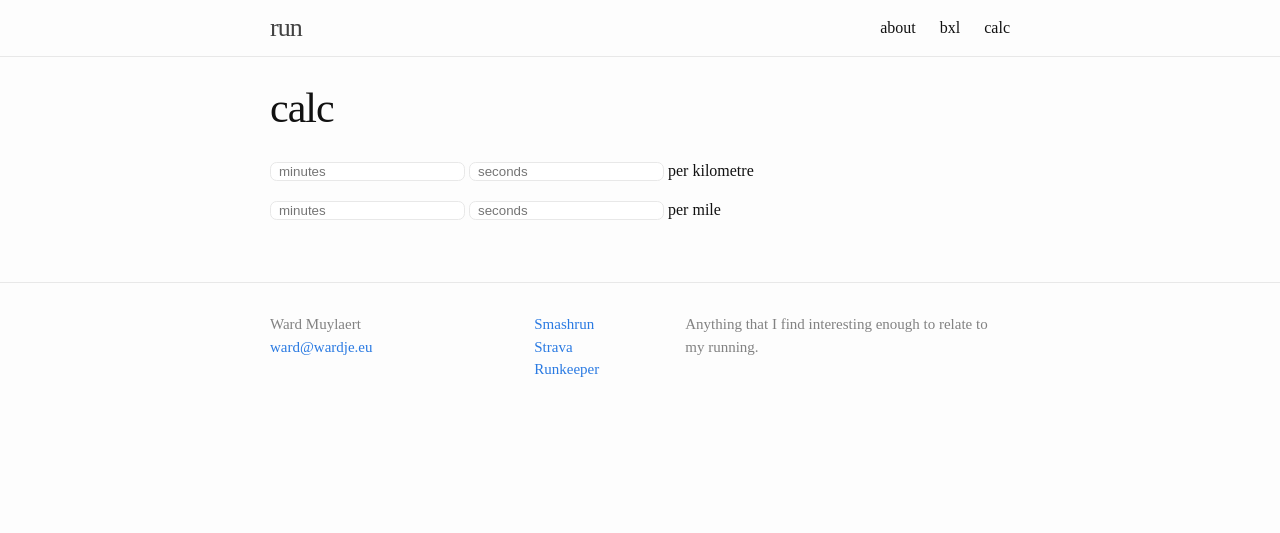
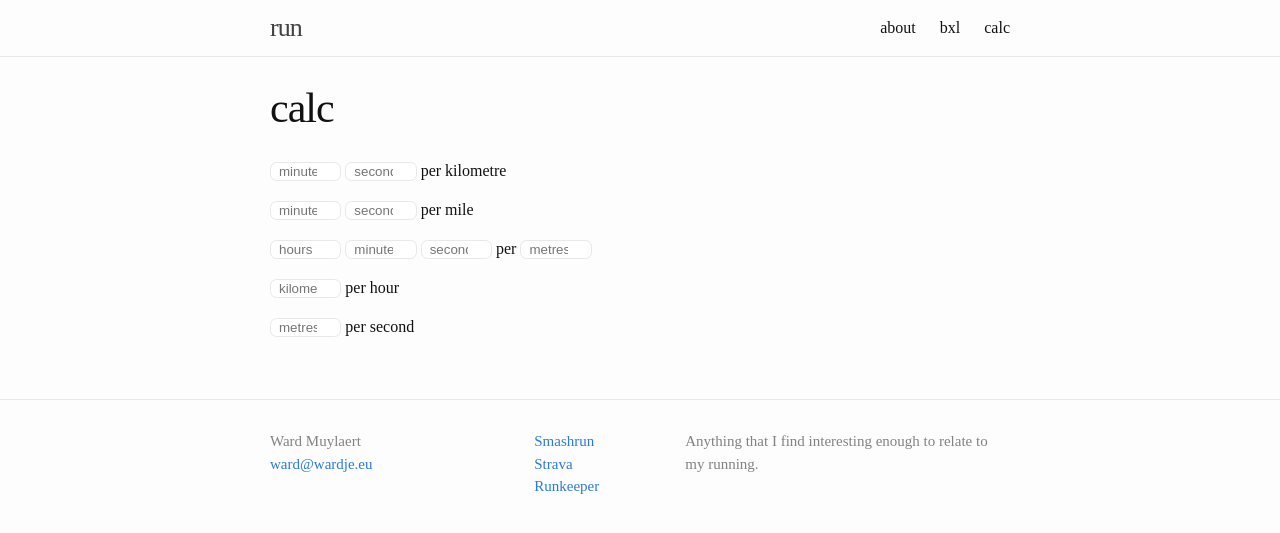
Before and after one commit to ward/run, a Jekyll site: the page built from calc.md, in a window 1280 px wide. Shown: the top 533 px of the page. Built offline with Jekyll 4.4.1, drawn with Linux system fonts in a browser that asks for light colours; part of the change alters nothing that is shown.

```diff
--- a/_sass/_base.scss
+++ b/_sass/_base.scss
@@ -235,4 +235,7 @@ input {
   border: 1px solid #e8e8e8;
   border-radius: 0.5em;
   padding: 0.1em 0.6em;
+  &.narrow {
+    width: 4em;
+  }
 }
--- a/calc.md
+++ b/calc.md
@@ -4,74 +4,24 @@ title: calc
 permalink: /calc/
 ---
 
-<script type="text/javascript">
-/**
- * Pace conversion
- * TODO: Too much repetition here
- */
-function pacektom(min, sec) {
-  'use strict';
-  var totalsec = min * 60 + sec;
-  var converted = Math.round(totalsec * 1.6093);
-  var result = [
-    Math.floor(totalsec / 60), totalsec % 60,
-    Math.floor(converted / 60), converted % 60
-  ];
-  return result;
-}
-function pacemtok(min, sec) {
-  'use strict';
-  var totalsec = min * 60 + sec;
-  var converted = Math.round(totalsec / 1.6093);
-  var result = [
-    Math.floor(converted / 60), converted % 60,
-    Math.floor(totalsec / 60), totalsec % 60
-  ];
-  return result;
-}
-/**
- * Event listeners
- */
-function updatektom() {
-  'use strict';
-  var minperk = parseInt(document.getElementById("minutesperk").value) || 0;
-  var secperk = parseInt(document.getElementById("secondsperk").value) || 0;
-  var pace = pacektom(minperk, secperk);
-  updatepacefields(pace);
-}
-function updatemtok() {
-  'use strict';
-  var minperm = parseInt(document.getElementById("minutesperm").value) || 0;
-  var secperm = parseInt(document.getElementById("secondsperm").value) || 0;
-  var pace = pacemtok(minperm, secperm);
-  updatepacefields(pace);
-}
-/**
- * Fill in pace fields with new info
- */
-function updatepacefields(pace) {
-  'use strict';
-  document.getElementById("minutesperk").value = pace[0];
-  document.getElementById("secondsperk").value = pace[1];
-  document.getElementById("minutesperm").value = pace[2];
-  document.getElementById("secondsperm").value = pace[3];
-}
+<script type="text/javascript" src="../js/calc.js"></script>
 
-/**
- * Add event listeners
- */
-document.addEventListener("DOMContentLoaded", function(event) {
-  document.getElementById("minutesperk").addEventListener("change", updatektom);
-  document.getElementById("secondsperk").addEventListener("change", updatektom);
-  document.getElementById("minutesperm").addEventListener("change", updatemtok);
-  document.getElementById("secondsperm").addEventListener("change", updatemtok);
-});
-</script>
-
-<input type="number" placeholder="minutes" id="minutesperk" />
-<input type="number" placeholder="seconds" id="secondsperk" />
+<input type="number" class="narrow" placeholder="minutes" id="minutesperk" min="0" />
+<input type="number" class="narrow" placeholder="seconds" id="secondsperk" />
 per kilometre
 
-<input type="number" placeholder="minutes" id="minutesperm" />
-<input type="number" placeholder="seconds" id="secondsperm" />
+<input type="number" class="narrow" placeholder="minutes" id="minutesperm" min="0" />
+<input type="number" class="narrow" placeholder="seconds" id="secondsperm" />
 per mile
+
+<input type="number" class="narrow" placeholder="hours" id="hoursperd" min="0" />
+<input type="number" class="narrow" placeholder="minutes" id="minutesperd" />
+<input type="number" class="narrow" placeholder="seconds" id="secondsperd" />
+per
+<input type="number" class="narrow" placeholder="metres" id="distance" min="0" />
+
+<input type="number" class="narrow" placeholder="kilometres" id="kmperh" step="0.01" min="0" />
+per hour
+
+<input type="number" class="narrow" placeholder="metres" id="mpers" step="0.01" min="0" />
+per second
--- /dev/null
+++ b/js/calc.js
@@ -0,0 +1,191 @@
+/**
+ * Everything calc related
+ */
+var CALC = {};
+
+CALC.pace = {
+  _sec_per_km: 0,
+  _sec_per_mi: 0,
+  _distance: 0,
+  _sec_per_d: 0,
+  _km_per_h: 0,
+  _m_per_s: 0,
+
+  /**
+   * Convert between sec per k and the others (back and forth)
+   */
+  _to_secpermi: function() {
+    this._sec_per_mi = this._sec_per_km * 1.6093;
+  },
+  _from_secpermi: function() {
+    this._sec_per_km = this._sec_per_mi / 1.6093;
+  },
+  _to_secperd: function() {
+    this._sec_per_d = this._sec_per_km * this._distance / 1000;
+  },
+  _from_secperd: function() {
+    this._sec_per_km = this._sec_per_d / this._distance * 1000;
+  },
+  _to_kmperh: function() {
+    this._km_per_h = 3600 / this._sec_per_km;
+  },
+  _from_kmperh: function() {
+    this._sec_per_km = 3600 / this._km_per_h;
+  },
+  _to_mpers: function() {
+    this._m_per_s = 1000 / this._sec_per_km;
+  },
+  _from_mpers: function() {
+    this._sec_per_km = 1000 / this._m_per_s;
+  },
+
+  /**
+   * Set all other values using sec per k
+   */
+  _to_all: function() {
+    this._to_secpermi();
+    this._to_secperd();
+    this._to_kmperh();
+    this._to_mpers();
+  },
+
+
+
+  setSecPerKm: function(s) {
+    this._sec_per_km = s;
+    this._to_all();
+  },
+  setSecPerMi: function(s) {
+    this._sec_per_mi = s;
+    this._from_secpermi();
+    this._to_all();
+  },
+  /**
+   * Set the distance (in metres)
+   */
+  setDistance: function(d) {
+    this._distance = d;
+  },
+  setSecPerDistance: function(s) {
+    this._sec_per_d = s;
+    this._from_secperd();
+    this._to_all();
+  },
+  setKmPerH: function(km) {
+    this._km_per_h = km;
+    this._from_kmperh();
+    this._to_all();
+  },
+  setMPerS: function(m) {
+    this._m_per_s = m;
+    this._from_mpers();
+    this._to_all();
+  },
+
+  getSecPerKm: function() {
+    return this._sec_per_km;
+  },
+  getSecPerMi: function() {
+    return this._sec_per_mi;
+  },
+  getDistance: function() {
+    return this._distance;
+  },
+  getSecPerDistance: function() {
+    return this._sec_per_d;
+  },
+  getKmPerH: function() {
+    return this._km_per_h;
+  },
+  getMPerS: function() {
+    return this._m_per_s;
+  },
+
+  /**
+   * Utility function, takes seconds and returns array of [h, m, s]
+   */
+  secToHMS: function(s) {
+    var res = [0, 0, 0];
+    s = Math.round(s);
+    res[0] = Math.floor(s / 3600);
+    res[1] = Math.floor((s % 3600) / 60);
+    res[2] = s % 60;
+    return res;
+  }
+};
+
+
+/**
+ * Event listeners
+ */
+function updatespk() {
+  'use strict';
+  var minperk = parseInt(document.getElementById("minutesperk").value) || 0;
+  var secperk = parseInt(document.getElementById("secondsperk").value) || 0;
+  CALC.pace.setSecPerKm(minperk * 60 + secperk);
+  updatepacefields();
+}
+function updatespm() {
+  'use strict';
+  var minperm = parseInt(document.getElementById("minutesperm").value) || 0;
+  var secperm = parseInt(document.getElementById("secondsperm").value) || 0;
+  CALC.pace.setSecPerMi(minperm * 60 + secperm);
+  updatepacefields();
+}
+function updatespd() {
+  'use strict';
+  var houperd = parseInt(document.getElementById("hoursperd").value) || 0;
+  var minperd = parseInt(document.getElementById("minutesperd").value) || 0;
+  var secperd = parseInt(document.getElementById("secondsperd").value) || 0;
+  CALC.pace.setSecPerDistance(houperd * 3600 + minperd * 60 + secperd);
+  updatepacefields();
+}
+function updated() {
+  'use strict';
+  var distance = parseInt(document.getElementById("distance").value) || 0;
+  CALC.pace.setDistance(distance);
+}
+function updatekph() {
+  'use strict';
+  var kph = parseFloat(document.getElementById("kmperh").value) || 0;
+  CALC.pace.setKmPerH(kph);
+  updatepacefields();
+}
+function updatemps() {
+  'use strict';
+  var mps = parseFloat(document.getElementById("mpers").value) || 0;
+  CALC.pace.setMPerS(mps);
+  updatepacefields();
+}
+/**
+ * Fill in pace fields with new info
+ */
+function updatepacefields(pace) {
+  'use strict';
+  document.getElementById("minutesperk").value = CALC.pace.secToHMS(CALC.pace.getSecPerKm())[1];
+  document.getElementById("secondsperk").value = CALC.pace.secToHMS(CALC.pace.getSecPerKm())[2];
+  document.getElementById("minutesperm").value = CALC.pace.secToHMS(CALC.pace.getSecPerMi())[1];
+  document.getElementById("secondsperm").value = CALC.pace.secToHMS(CALC.pace.getSecPerMi())[2];
+  document.getElementById("hoursperd").value = CALC.pace.secToHMS(CALC.pace.getSecPerDistance())[0];
+  document.getElementById("minutesperd").value = CALC.pace.secToHMS(CALC.pace.getSecPerDistance())[1];
+  document.getElementById("secondsperd").value = CALC.pace.secToHMS(CALC.pace.getSecPerDistance())[2];
+  document.getElementById("distance").value = CALC.pace.getDistance();
+  document.getElementById("kmperh").value = Math.round(CALC.pace.getKmPerH() * 100) / 100;
+  document.getElementById("mpers").value = Math.round(CALC.pace.getMPerS() * 100) / 100;
+}
+
+/**
+ * Add event listeners
+ */
+document.addEventListener("DOMContentLoaded", function(event) {
+  document.getElementById("minutesperk").addEventListener("change", updatespk);
+  document.getElementById("secondsperk").addEventListener("change", updatespk);
+  document.getElementById("minutesperm").addEventListener("change", updatespm);
+  document.getElementById("secondsperm").addEventListener("change", updatespm);
+  document.getElementById("hoursperd").addEventListener("change", updatespd);
+  document.getElementById("minutesperd").addEventListener("change", updatespd);
+  document.getElementById("secondsperd").addEventListener("change", updatespd);
+  document.getElementById("distance").addEventListener("change", updated);
+  document.getElementById("kmperh").addEventListener("change", updatekph);
+  document.getElementById("mpers").addEventListener("change", updatemps);
+});
```
Also changed, not shown: 1 other file.
